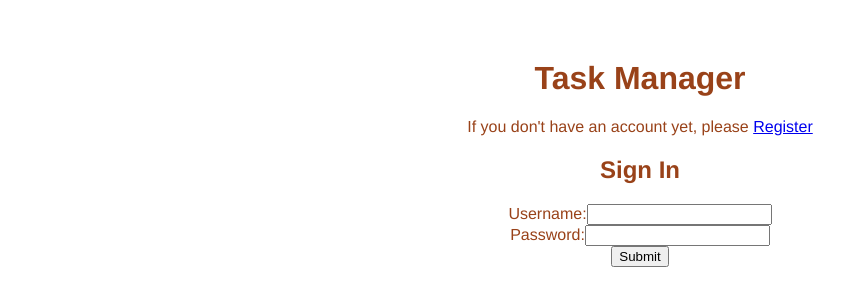
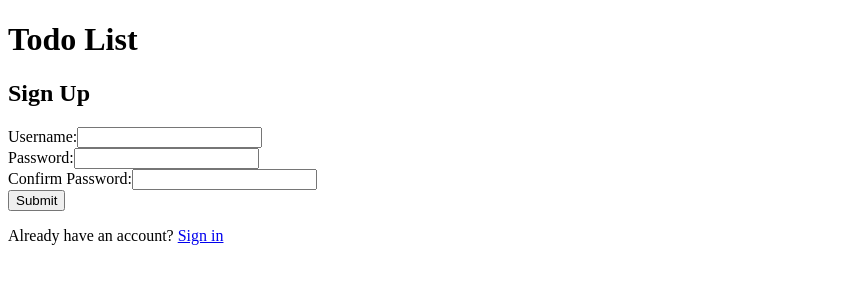
Before and after one commit to FlashDrag/django-vue-todo, a Vue app in the folder frontend/: page /register in a window 1280 px wide. Shown: the top 306 px of the page, without its empty margins (0-868 px from the left). Built offline with nearby package versions, Linux system fonts and the light colour scheme.

Commit message:
Implement frontend todo list and login/register functionality

```diff
--- a/frontend/package.json
+++ b/frontend/package.json
@@ -10,7 +10,8 @@
   "dependencies": {
     "axios": "^1.6.2",
     "core-js": "^3.8.3",
-    "vue": "^3.2.13"
+    "vue": "^3.2.13",
+    "vue-router": "^4.2.5"
   },
   "devDependencies": {
     "@babel/core": "^7.12.16",
--- a/frontend/src/App.vue
+++ b/frontend/src/App.vue
@@ -1,53 +1,32 @@
 <template>
   <div id="app">
-    <h1>Task Manager</h1>
-
-    <!-- Toogle between login and register forms -->
-    <div>
-      {{ currentForm === "login"
-        ? "If you don't have an account yet, please "
-        : "If you already have an account, please " }}
-      <a @click="toggleForm" href="#" class="toggle">
-        {{ currentForm === "login" ? "Register" : "Login" }}
-      </a>
-    </div>
-
-    <!-- Show login or register form -->
-    <UserLogin v-if="currentForm === 'login'" />
-    <UserRegistration v-else />
-
+    <button v-if="isLoggedIn" @click="logout">Logout</button>
+    <h1>Todo List</h1>
+    <router-view />
   </div>
 </template>
 
 <script>
-import UserLogin from "./components/UserLogin.vue";
-import UserRegistration from "./components/UserRegistration.vue";
 export default {
   name: "App",
-  components: {
-    UserLogin,
-    UserRegistration,
-  },
-
   data() {
     return {
-      currentForm: "login",
+      isLoggedIn: localStorage.getItem("token") ? true : false,
     };
   },
+  watch: {
+    // Watch for changes in the route to update the isLoggedIn property
+    $route() {
+      this.isLoggedIn = localStorage.getItem("token") ? true : false;
+    },
+  },
   methods: {
-    toggleForm() {
-      this.currentForm = this.currentForm === "login" ? "register" : "login";
+    // Simulate a logout by removing the token from localStorage
+    logout() {
+      localStorage.removeItem("token");
+      this.isLoggedIn = false; // Update the login status
+      this.$router.push("/login");
     },
   },
 };
 </script>
-<style>
-#app {
-  font-family: Avenir, Helvetica, Arial, sans-serif;
-  -webkit-font-smoothing: antialiased;
-  -moz-osx-font-smoothing: grayscale;
-  text-align: center;
-  color: #994219;
-  margin-top: 60px;
-}
-</style>
--- /dev/null
+++ b/frontend/src/components/TodoList.vue
@@ -0,0 +1,87 @@
+<template>
+  <div>
+    <form @submit.prevent="createTask">
+      <label for="title">Title:</label>
+      <input type="text" v-model="title" required />
+      <br />
+      <label for="description">Description:</label>
+      <input type="text" v-model="description" required />
+      <br />
+      <button type="submit">Submit</button>
+    </form>
+    <ul>
+      <li v-for="task in tasks" :key="task.id">
+        <h2>{{ task.title }}</h2>
+        <p>{{ task.description }}</p>
+        <button @click="deleteTask(task)">Delete</button>
+      </li>
+    </ul>
+  </div>
+</template>
+
+<script>
+import axios from "axios";
+
+export default {
+  data() {
+    return {
+      tasks: [],
+      title: "",
+      description: "",
+    };
+  },
+  mounted() {
+    this.getTodoList();
+  },
+  methods: {
+    async getTodoList() {
+      const token = localStorage.getItem("token");
+      try {
+        const response = await axios.get("http://localhost:8000/api/todos/", {
+          headers: {
+            Authorization: `Token ${token}`,
+          },
+        });
+        this.tasks = response.data;
+      } catch (error) {
+        console.error("Error fetching todo list", error);
+      }
+    },
+    async createTask() {
+      const token = localStorage.getItem("token");
+      try {
+        const response = await axios.post(
+          "http://localhost:8000/api/todos/",
+          {
+            title: this.title,
+            description: this.description,
+          },
+          {
+            headers: {
+              Authorization: `Token ${token}`,
+            },
+          }
+        );
+        this.tasks.push(response.data);
+        this.title = "";
+        this.description = "";
+      } catch (error) {
+        console.error("Error creating task", error);
+      }
+    },
+    async deleteTask(task) {
+      const token = localStorage.getItem("token");
+      try {
+        await axios.delete(`http://localhost:8000/api/todos/${task.id}/`, {
+          headers: {
+            Authorization: `Token ${token}`,
+          },
+        });
+        this.tasks = this.tasks.filter((t) => t.id !== task.id);
+      } catch (error) {
+        console.error("Error deleting task", error);
+      }
+    },
+  },
+};
+</script>
--- a/frontend/src/components/UserLogin.vue
+++ b/frontend/src/components/UserLogin.vue
@@ -3,13 +3,15 @@
     <h2>Sign In</h2>
     <form @submit.prevent="login">
       <label for="username">Username:</label>
-        <input type="text" v-model="username" required>
-        <br>
+      <input type="text" v-model="username" required />
+      <br />
       <label for="password">Password:</label>
-        <input type="password" v-model="password" required minlength="5">
-        <br>
+      <input type="password" v-model="password" required minlength="5" />
+      <br />
       <button type="submit">Submit</button>
     </form>
+
+    <p>Don't have an account? <router-link to="/register">Sign up</router-link></p>
   </div>
 </template>
 <script>
@@ -24,16 +26,15 @@ export default {
   methods: {
     async login() {
       try {
-        const response = await axios.post(
-          "http://localhost:8000/api/token/",
-          {
+        const response = await axios.post("http://localhost:8000/api/token/", {
           username: this.username,
           password: this.password,
-          }
-        );
+        });
 
         const token = response.data.token;
         localStorage.setItem("token", token);
+
+        this.$router.push("/");
 
       } catch (error) {
         console.error("Login failed", error);
--- a/frontend/src/components/UserRegistration.vue
+++ b/frontend/src/components/UserRegistration.vue
@@ -3,16 +3,18 @@
     <h2>Sign Up</h2>
     <form @submit.prevent="register">
       <label for="username">Username:</label>
-      <input type="text" v-model="username" required>
-      <br>
+      <input type="text" v-model="username" required />
+      <br />
       <label for="password">Password:</label>
-      <input type="password" v-model="password" required minlength="5">
-      <br>
+      <input type="password" v-model="password" required minlength="5" />
+      <br />
       <label for="password2">Confirm Password:</label>
-      <input type="password" v-model="password2" required minlength="5">
-      <br>
+      <input type="password" v-model="password2" required minlength="5" />
+      <br />
       <button type="submit">Submit</button>
     </form>
+
+    <p>Already have an account? <router-link to="/login">Sign in</router-link></p>
   </div>
 </template>
 
@@ -38,17 +40,15 @@ export default {
     },
     async performRegistration() {
       try {
-        const response = await axios.post(
-          "http://localhost:8000/api/create/",
-          {
-            username: this.username,
-            password: this.password,
-          }
-        );
+        const response = await axios.post("http://localhost:8000/api/create/", {
+          username: this.username,
+          password: this.password,
+        });
 
         const token = response.data.token;
         localStorage.setItem("token", token);
 
+        this.$router.push("/");
       } catch (error) {
         console.error("Registration failed", error);
         if (error.response.data.username) {
--- a/frontend/src/main.js
+++ b/frontend/src/main.js
@@ -1,4 +1,36 @@
-import { createApp } from 'vue'
-import App from './App.vue'
+// main.js
+import { createApp } from "vue";
+import { createRouter, createWebHistory } from "vue-router";
+import App from "./App.vue";
+import UserLogin from "./components/UserLogin.vue";
+import TodoList from "./components/TodoList.vue";
+import UserRegistration from "./components/UserRegistration.vue";
 
-createApp(App).mount('#app')
+const router = createRouter({
+  history: createWebHistory(),
+  routes: [
+    { path: "/", component: TodoList, meta: { requiresAuth: true } },
+    { path: "/login", component: UserLogin, meta: { requiresGuest: true } },
+    {
+      path: "/register",
+      component: UserRegistration,
+      meta: { requiresGuest: true },
+    },
+  ],
+});
+
+router.beforeEach((to, from, next) => {
+  const isAuthenticated = localStorage.getItem("token");
+  const requiresAuth = to.meta.requiresAuth;
+  const requiresGuest = to.meta.requiresGuest;
+
+  if (requiresAuth && !isAuthenticated) {
+    next("/login");
+  } else if (requiresGuest && isAuthenticated) {
+    next("/");
+  } else {
+    next();
+  }
+});
+
+createApp(App).use(router).mount("#app");
```
Also changed, not shown: frontend/src/components/TaskList.vue (deleted, +0 -39 lines), 1 other file (tests, documents, lock files or other folders). Lines whose indentation alone changed are shown as unchanged.
